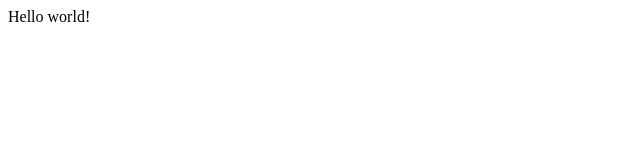
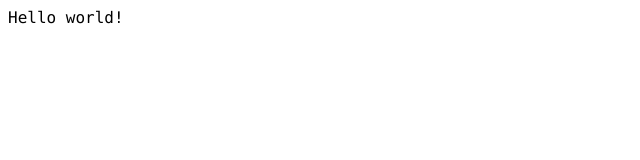
Before and after one commit to lucodest/lucodest.github.io, a plain HTML site: page index.html in a window 1280 px wide. Shown: the full height of the page, 0-640 px from the left. Drawn offline with Linux system fonts and the light colour scheme.

Commit message:
Styles added

```diff
--- a/index.html
+++ b/index.html
@@ -2,7 +2,7 @@
 <html>
 <head>
 <title>Meu site</title>
-
+<link rel="stylesheet" type="text/css" href="style.css">
 </head>
 <body>
 Hello world!
--- /dev/null
+++ b/style.css
@@ -0,0 +1,3 @@
+body {
+	font-family: Consolas
+}
```
